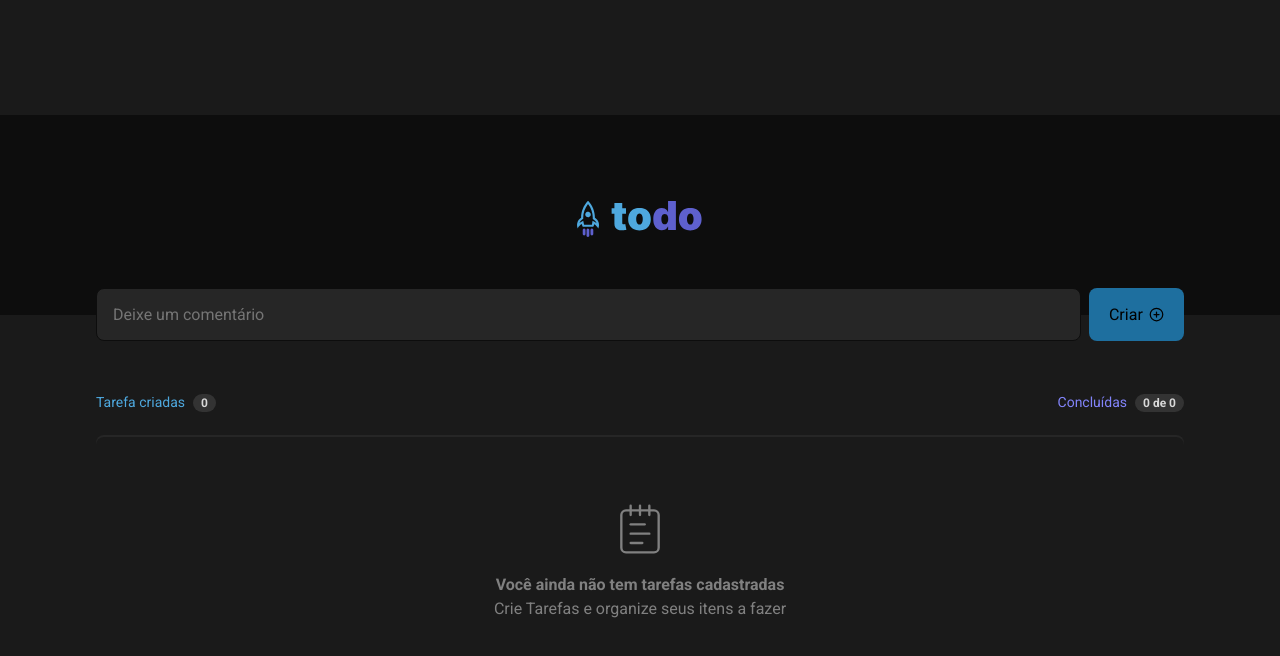
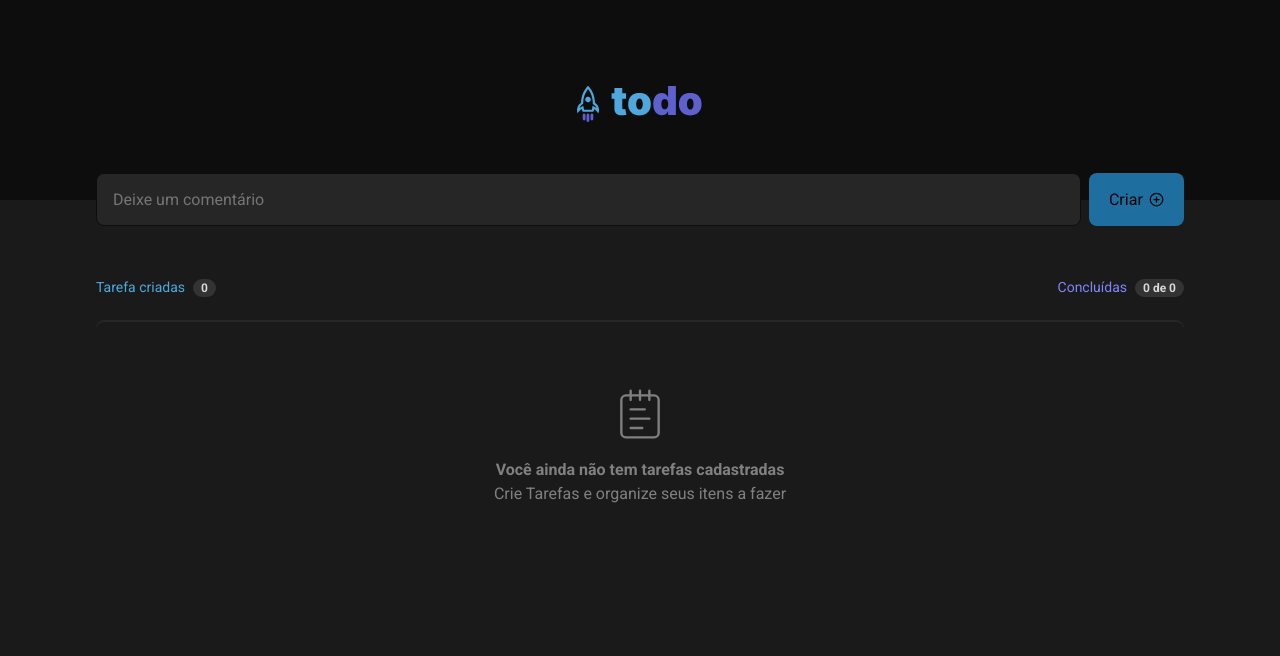
Before and after one commit to Yasminxs3/to-do, a React (Vite) app: page / in a window 1280 px wide. Shown: the top 656 px of the page. Built offline with nearby package versions, Linux system fonts and the light colour scheme.

Commit message:
adjust body

```diff
--- a/src/global.css
+++ b/src/global.css
@@ -30,7 +30,7 @@
 body {
   background-color: var(--gray-600);
   color: var(--gray-300);
-  align-items: start;
+  align-items: self-start !important;
   -webkit-font-smoothing: antialised;
 }
 
```
